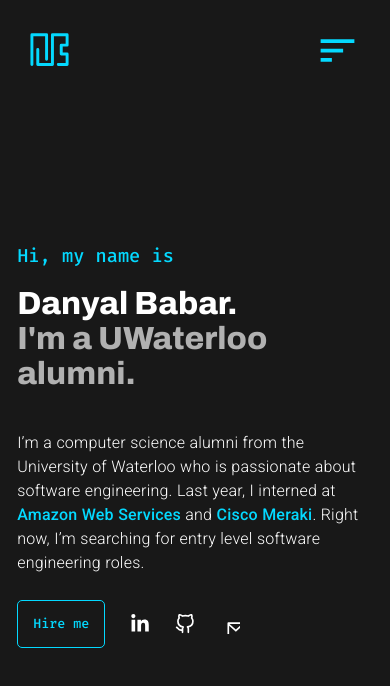
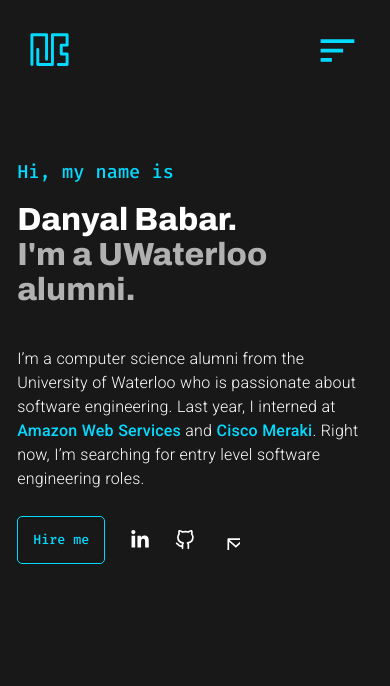
Before and after one commit to DanyalBabar/danyalbabar-portfolio-site, a React (Create React App) app: page / in a window 390 px wide. Shown: the top 686 px of the page. Built offline with nearby package versions, Linux system fonts and the light colour scheme.

Commit message:
Adjusted about top-padding

```diff
--- a/src/components/styles/about.module.css
+++ b/src/components/styles/about.module.css
@@ -7,7 +7,7 @@
   padding-bottom: 25vh;
   align-self: center;
   @media (max-width: 768px) {
-    padding-top: 15vh;
+    padding-top: 5vh;
     padding-bottom: 15vh;
     /* padding-left: 25px;
     padding-right: 25px; */
```
